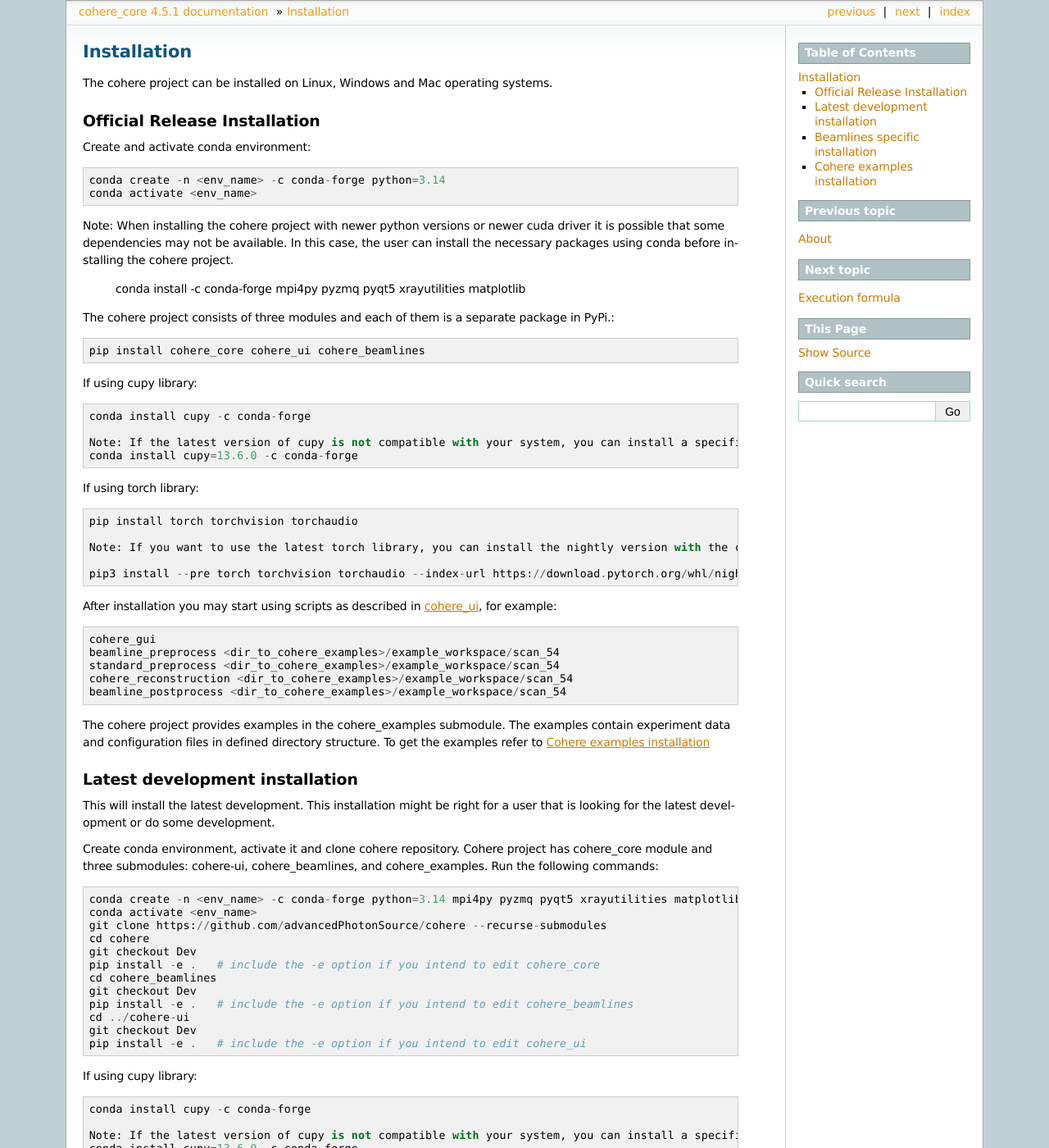
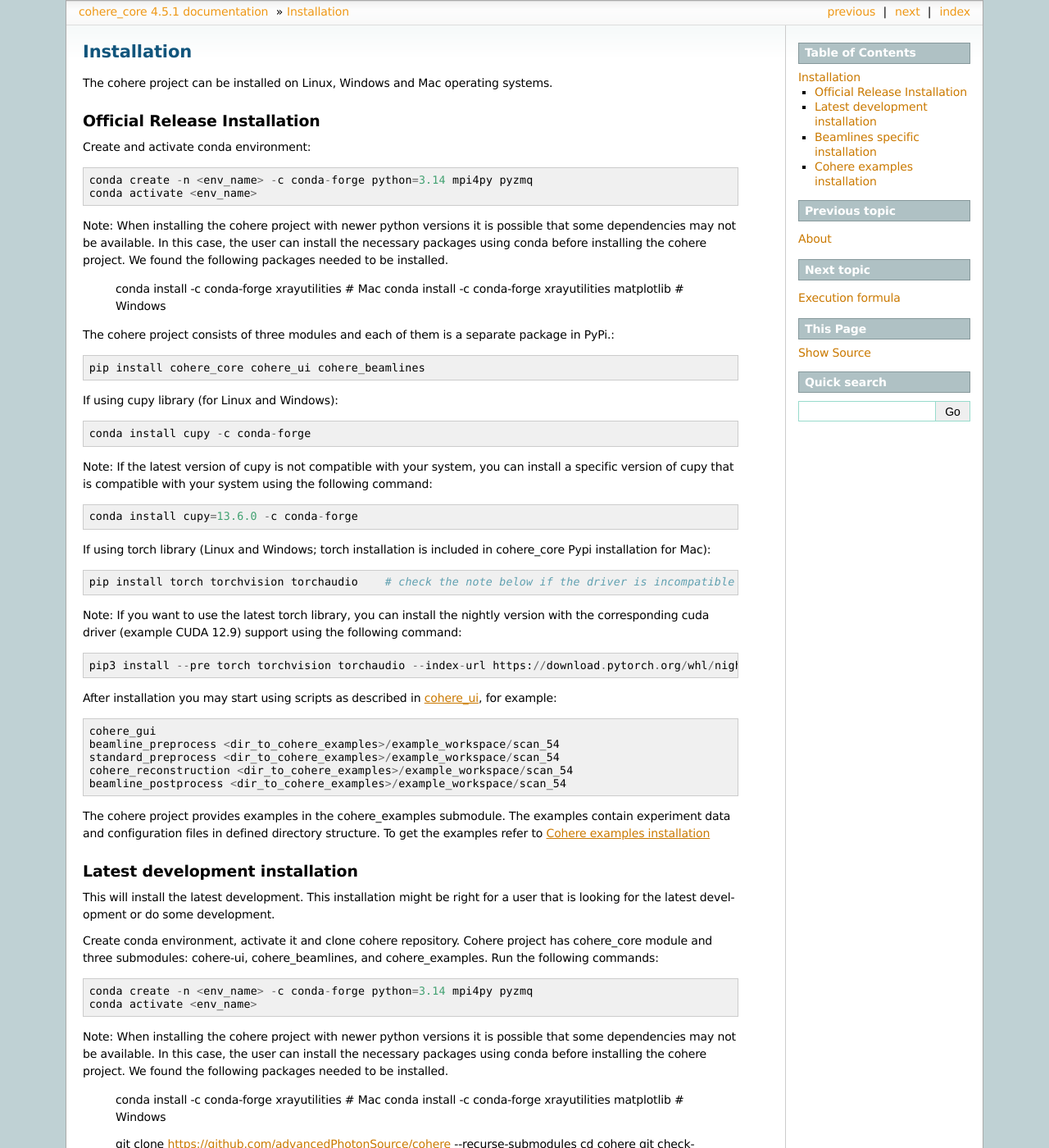
Before and after one commit to AdvancedPhotonSource/cohere, a Sphinx documentation site: the page built from docs/source/installation.rst, in a window 1280 px wide and 1400 px high. Shown: the whole window at 82% size. Built offline with Sphinx 7.4.7, drawn with Linux system fonts in a browser that asks for light colours; some of the changed text lies outside the part shown.

Commit message:
added torch to installation for Mac, updated installation docs, sync with ui and beamlines

```diff
--- a/docs/source/installation.rst
+++ b/docs/source/installation.rst
@@ -7,29 +7,31 @@
 =============================
 Create and activate conda environment::
 
-    conda create -n <env_name> -c conda-forge python=3.14
+    conda create -n <env_name> -c conda-forge python=3.14 mpi4py pyzmq
     conda activate <env_name>
 
-Note: When installing the cohere project with newer python versions or newer cuda driver it is possible that some dependencies may not be available. In this case, the user can install the necessary packages using conda before installing the cohere project.
+Note: When installing the cohere project with newer python versions it is possible that some dependencies may not be available. In this case, the user can install the necessary packages using conda before installing the cohere project. We found the following packages needed to be installed.
 
-    conda install -c conda-forge mpi4py pyzmq pyqt5 xrayutilities matplotlib
+    conda install -c conda-forge  xrayutilities  # Mac
+    conda install -c conda-forge  xrayutilities matplotlib  # Windows
 
 The cohere project consists of three modules and each of them is a separate package in PyPi.::
 
     pip install cohere_core cohere_ui cohere_beamlines
 
-If using cupy library::
+If using cupy library (for Linux and Windows)::
 
     conda install cupy -c conda-forge
 
-    Note: If the latest version of cupy is not compatible with your system, you can install a specific version of cupy that is compatible with your system using the following command::
+Note: If the latest version of cupy is not compatible with your system, you can install a specific version of cupy that is compatible with your system using the following command::
+
     conda install cupy=13.6.0 -c conda-forge
 
-If using torch library::
+If using torch library (Linux and Windows; torch installation is included in cohere_core Pypi installation for Mac)::
 
-    pip install torch torchvision torchaudio
+    pip install torch torchvision torchaudio    # check the note below if the driver is incompatible
 
-    Note: If you want to use the latest torch library, you can install the nightly version with the corresponding cuda driver (example CUDA 12.9) support using the following command::
+Note: If you want to use the latest torch library, you can install the nightly version with the corresponding cuda driver (example CUDA 12.9) support using the following command::
 
     pip3 install --pre torch torchvision torchaudio --index-url https://download.pytorch.org/whl/nightly/cu129
 
@@ -52,8 +54,14 @@
 Create conda environment, activate it and clone cohere repository. Cohere project has cohere_core module and three submodules: cohere-ui, cohere_beamlines, and cohere_examples.
 Run the following commands::
 
-    conda create -n <env_name> -c conda-forge python=3.14 mpi4py pyzmq pyqt5 xrayutilities matplotlib
+    conda create -n <env_name> -c conda-forge python=3.14 mpi4py pyzmq
     conda activate <env_name>
+
+Note: When installing the cohere project with newer python versions it is possible that some dependencies may not be available. In this case, the user can install the necessary packages using conda before installing the cohere project. We found the following packages needed to be installed.
+
+    conda install -c conda-forge  xrayutilities  # Mac
+    conda install -c conda-forge  xrayutilities matplotlib  # Windows
+
     git clone https://github.com/advancedPhotonSource/cohere --recurse-submodules
     cd cohere
     git checkout Dev
--- a/pyproject.toml
+++ b/pyproject.toml
@@ -18,7 +18,9 @@
 ]
 license-files = ["LICENSE"]
 
-dependencies = [
+dependencies = ['torch; sys_platform == "darwin"',
+                'torchvision; sys_platform == "darwin"',
+                'torchaudio; sys_platform == "darwin"',
                 'numpy',
                 'scikit-learn',
                 'tifffile',
```
